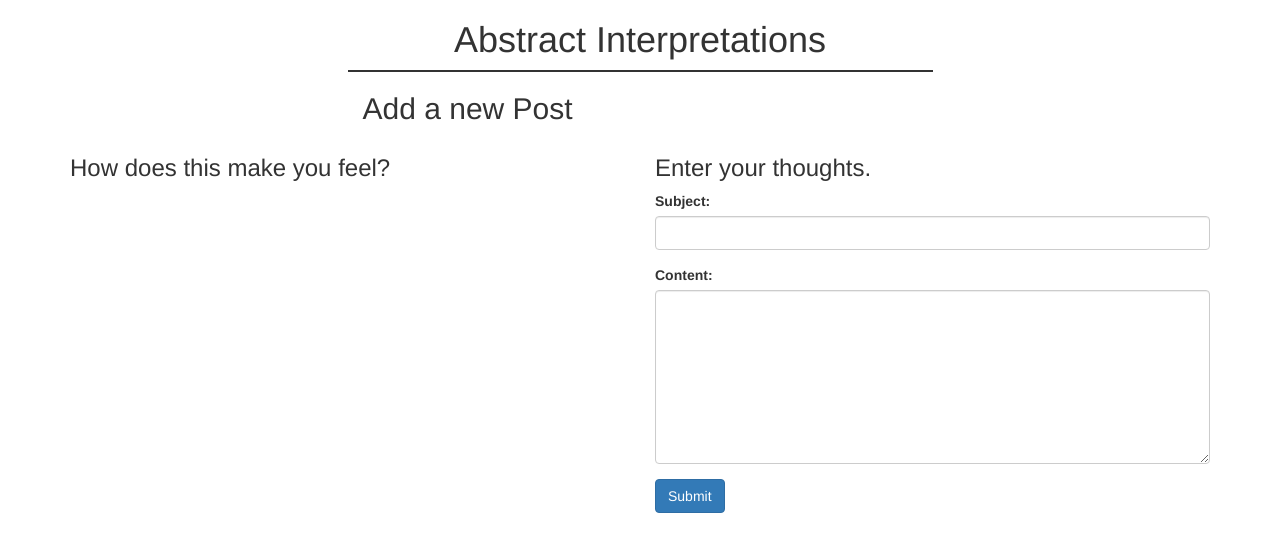
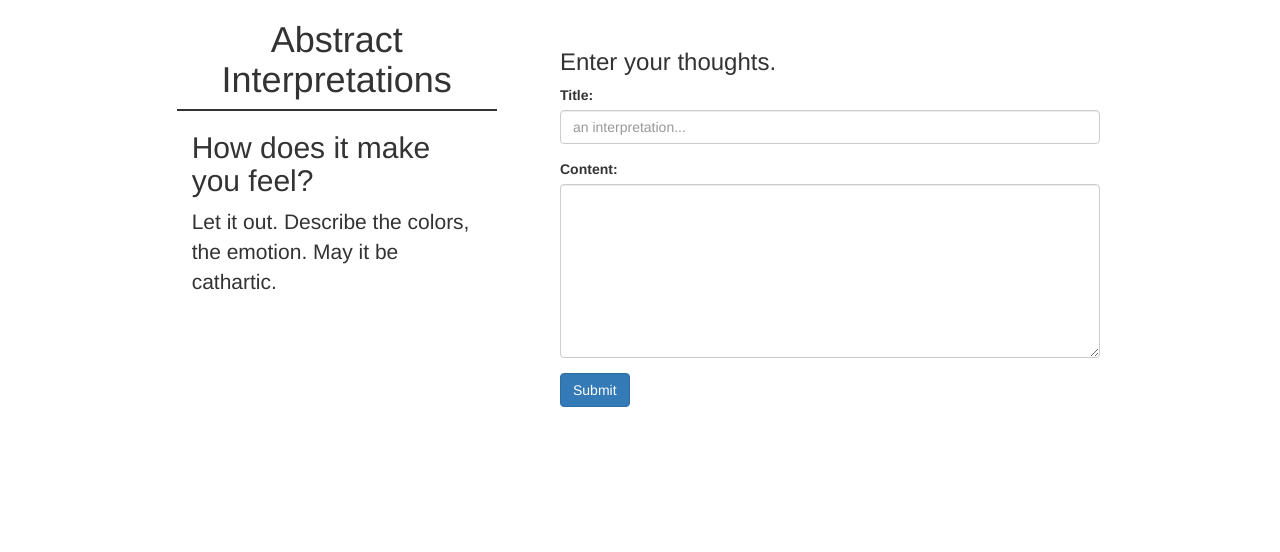
Before and after one commit to spencerstewart/abstract-interp, a Python web app: template templates/newpost.html in a window 1280 px wide. Shown: the top 552 px of the page. Run offline with Jinja, Linux system fonts and the light colour scheme; the template is opened without the code that fills it, so the values that code supplies are empty; some libraries are stand-ins or nearby versions.

Commit message:
Redesign site layout

```diff
--- a/templates/base.html
+++ b/templates/base.html
@@ -22,22 +22,49 @@
         text-align: center;
         border-bottom: 2px solid #999;
       }
+
+      .subtitle {
+        font-size: 1.5em;
+      }
+
+      .post-container {
+        margin-top: 2em;
+      }
+
+      .post {
+        margin-bottom: 4em;
+      }
+
+      @media (max-width: 992px){
+        #sidebar {
+          position: static;
+          width: 100%;
+          margin-bottom: 2em;
+        }
+      }
     </style>
   </head>
   <body>
     <div class="container">
+      <div class="col-md-3 col-md-offset-1 affix" id="sidebar">
         <div class="row">
-        <div class="col-md-6 col-md-offset-3 title">
+          <div class="col-md-12 title">
             <a href="/blog"><h1>Abstract Interpretations</h1></a>
           </div>
         </div>
         <div class="row">
-        <div class="col-md-6 col-md-offset-3 header">
+          <div class="col-md-12 header">
             <h2>{% block header_h2 %}{% endblock %}</h2>
           </div>
+          <div class="col-md-12 sidebar-desc">
+            {% block sidebar_desc %}{% endblock %}
           </div>
+        </div>
+      </div>
+      <div class="col-md-6 col-md-offset-5 post-container">
       {% block content %}
       {% endblock %}
       </div>
+    </div>
   </body>
 </html>
--- a/templates/newpost.html
+++ b/templates/newpost.html
@@ -1,20 +1,25 @@
 {% extends 'base.html' %}
 
 {% block title %}Add a new Post{% endblock %}
-{% block header_h2 %}Add a new Post{% endblock %}
+{% block header_h2 %}How does it make you feel?{% endblock %}
+{% block sidebar_desc %}
+    <p class="subtitle">
+      Let it out. Describe the colors, the emotion.
+      May it be cathartic.
+    </p>
+{% endblock %}
 
 {% block content %}
 <div class="row">
-  <div class="col-md-6">
-    <h3>How does this make you feel?</h3>
+  <div class="col-lg-12">
     <img class="img-responsive" src="{{ img_url }}" alt="" />
   </div>
-  <div class="col-md-6">
+  <div class="col-lg-12">
     <h3>Enter your thoughts.</h3>
     <form class="" method="post">
       <div class="form-group">
-        <label for="subject">Subject:</label>
-        <input class="form-control" type="text" name="subject" value="{{ subject }}" id="subject">
+        <label for="subject">Title:</label>
+        <input class="form-control" type="text" name="subject" value="{{ subject }}" id="subject" placeholder="an interpretation...">
         <div class="error">
           {{ s_error }}
         </div>
--- a/templates/viewpost.html
+++ b/templates/viewpost.html
@@ -3,12 +3,12 @@
 {% block title %}New Post{% endblock %}
 
 {% block header_h2 %}
-  Cool new post, brah!
+  What an interpretation!
 {% endblock %}
 
 {% block content %}
 <div class="row body">
-    <div class="col-md-6 col-md-offset-3 post">
+    <div class="col-md-12 post">
       <div class="insta_img">
         <img class="img-responsive" src="{{ post.img_url }}" alt="An abstract Instagram photo" />
       </div>
```
Also changed, not shown: blog.py (+5 -2 lines), templates/home.html (+11 -5 lines). Lines whose indentation alone changed are shown as unchanged.
